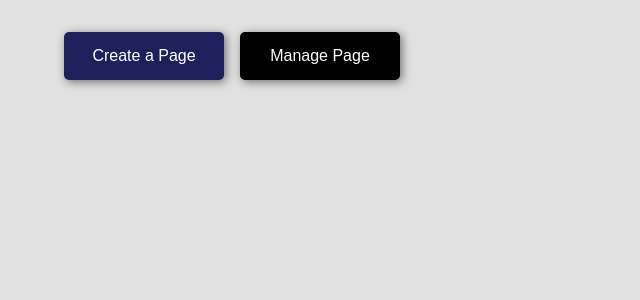
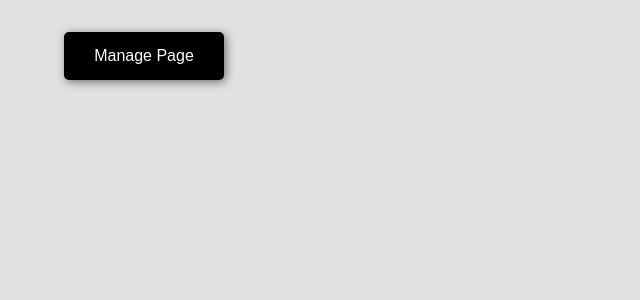
Before and after one commit to TinWinHlaing-777/vibesphere, a Django app: page /pages/ in a window 1280 px wide. Shown: the part 96-396 px from the top of the page, without its empty margins (0-640 px from the left). Run offline with Django 3.2, Linux system fonts and the light colour scheme; a user stored in the database is signed in; data comes from the database, SQL or seed files in the repository; both versions use the stored data as it was after the commit.

Commit message:
updated some features

```diff
--- a/main/views.py
+++ b/main/views.py
@@ -59,9 +59,6 @@ def welcome_view(request):
 
 @login_required
 def show_all_pages(request):
-    redirect_response = redirect_if_not_logged_in(request)
-    if redirect_response:
-        return redirect_response
     context = {'show_navbar': True}
     return render(request, 'pages.html', context)
 
@@ -86,6 +83,9 @@ def blog_page_create(request):
     return render(request, 'page_form.html', context)
 
 def manage_page(request, user_id=None):
+    redirect_response = redirect_if_not_logged_in(request)
+    if redirect_response:
+        return redirect_response
     if user_id:
         user = get_object_or_404(User, id=user_id)
     else:
--- a/templates/pages.html
+++ b/templates/pages.html
@@ -7,12 +7,17 @@
 {% block content %}
 <div class="page__container">
     <div class="page__create__btn__container">
-        <a href="{% url 'create_page' %}" class="create__link">
-            <button class="create__btn">Create a Page</button>
-        </a>
-        <a href="{% url 'manage_page' user.id %}" class="create__link">
-            <button class="update__btn">Manage Page</button>
-        </a>
+       {% if user.is_authenticated %}
+            {% if request.user.blogpage_set.exists %}
+                <a href="{% url 'manage_page' user.id %}" class="create__link">
+                    <button class="update__btn">Manage Page</button>
+                </a>
+            {% else %}
+                <a href="{% url 'create_page' %}" class="create__link">
+                    <button class="create__btn">Create a Page</button>
+                </a>
+            {% endif %}
+        {% endif %}
     </div>
 </div>
 
```
Also changed, not shown: db.sqlite3.
